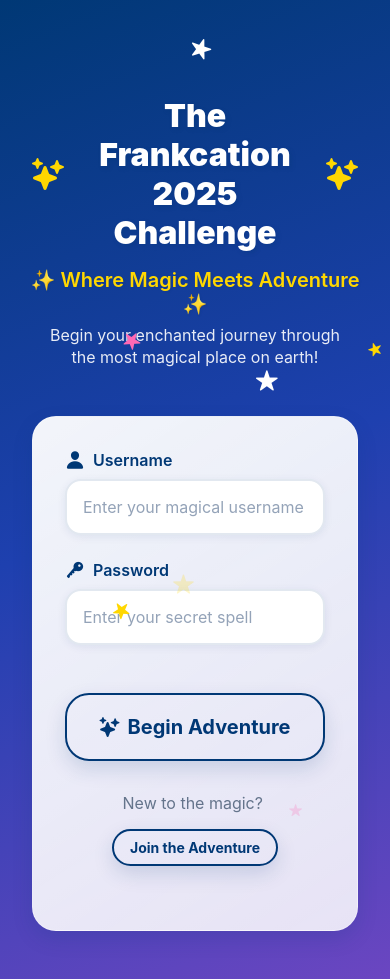
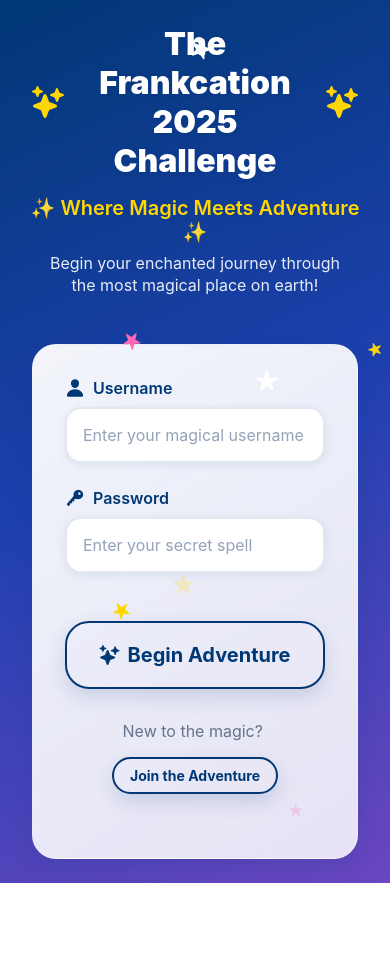
Before and after one commit to leandrotoledo/frankcation2025, a React Native app in the folder frontend/: screen /Login in a window 390 px wide. After the commit the page ends 883 px from the top, so only its background shows below. Built offline with nearby package versions, Linux system fonts and the light colour scheme.

Commit message:
Add scroll view style to LoginScreen for improved layout and scrolling behavior

```diff
--- a/frontend/src/screens/LoginScreen.tsx
+++ b/frontend/src/screens/LoginScreen.tsx
@@ -61,6 +61,7 @@ const LoginScreen: React.FC<Props> = ({ navigation }) => {
             contentContainerStyle={styles.scrollContent}
             showsVerticalScrollIndicator={false}
             bounces={true}
+            style={styles.scrollView}
           >
             {/* Magical Header */}
             <View style={styles.header}>
@@ -172,11 +173,14 @@ const styles = StyleSheet.create({
     flex: 1,
   },
 
+  scrollView: {
+    flex: 1,
+  },
+
   scrollContent: {
-    flexGrow: 1,
+    minHeight: 800, // Force minimum height to ensure scrolling
+    justifyContent: 'center',
     padding: MagicalTheme.spacing.lg,
-    paddingTop: MagicalTheme.spacing.xxl * 2, // Add extra top padding to push content down
-    paddingBottom: MagicalTheme.spacing.xxl,
   },
 
   header: {
```
